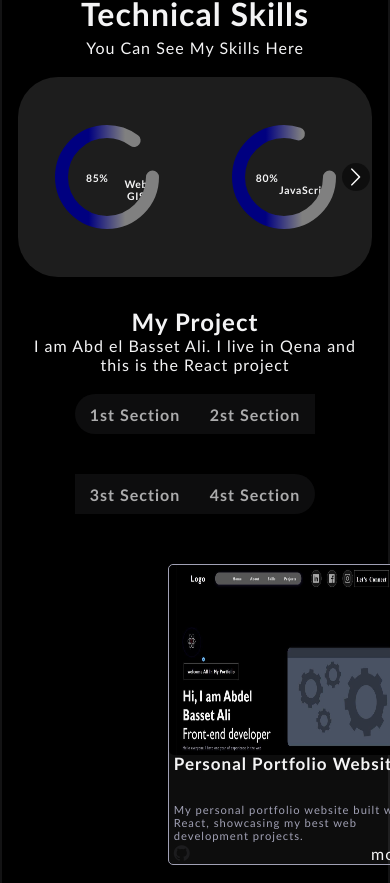
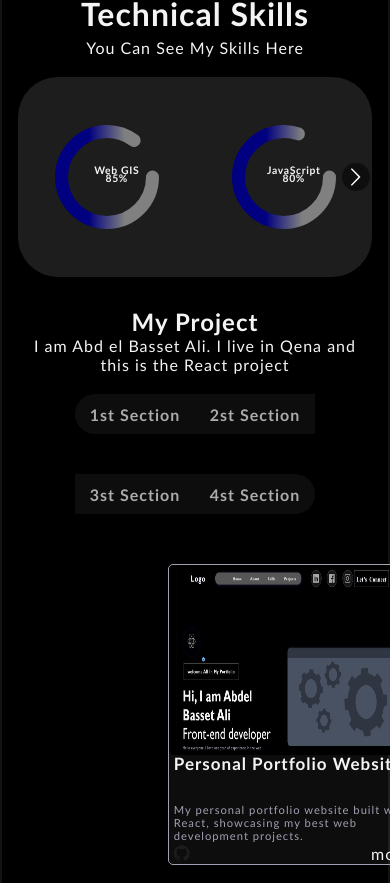
Before and after one commit to abdelbassetali/React-portfolio, a React (Vite) app: page / in a window 390 px wide. Shown: the part 960-1843 px from the top of the page. Built offline with nearby package versions, Linux system fonts and the light colour scheme.

Commit message:
Update boot.css

```diff
--- a/src/components/2-boot/boot.css
+++ b/src/components/2-boot/boot.css
@@ -164,23 +164,18 @@ circle{
         align-items: center !important;
     }
 
-.outer {
+    .outer {
         position: relative !important;
         margin: 0 auto !important;
-        display: flex !important;
-        align-items: center !important;
-        justify-content: center !important;
     }
 
     .inner {
-        position: relative !important;
-        top: auto !important;
-        left: auto !important;
-        transform: none !important;
-        margin: 0 auto !important;
+        position: absolute !important;
+        top: 50% !important;
+        left: 50% !important;
+        transform: translate(-50%, -50%) !important;
+        margin: 0 !important;
     }
-
-
 
     .cricle {
         position: absolute !important;
```
